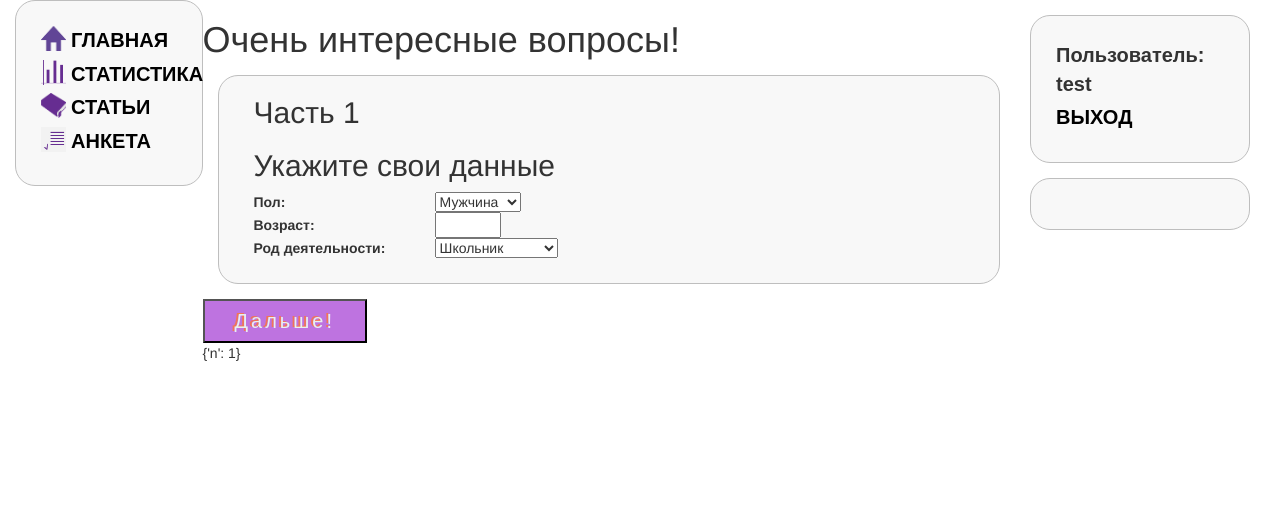
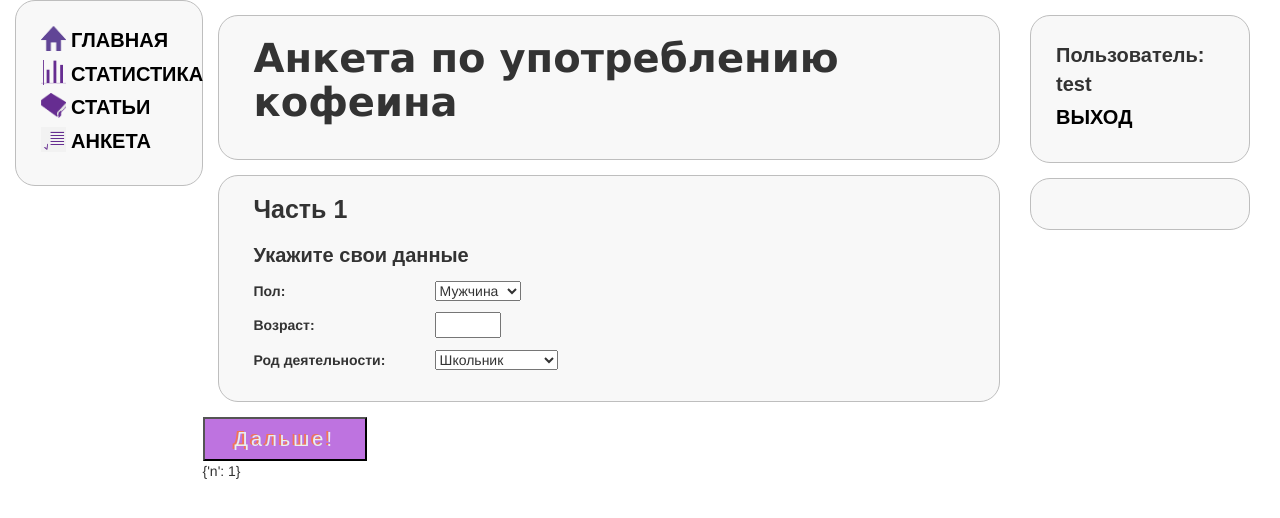
Before and after one commit to Moria-Mel/Caffeine, a Django app: page /caffeine/questionary/ in a window 1280 px wide. Shown: the top 518 px of the page. Run offline with Django 3.2, Linux system fonts and the light colour scheme; a user stored in the database is signed in; some libraries are stand-ins or nearby versions.

Commit message:
some changes

```diff
--- a/caffeine/catalog/static/css/styles.css
+++ b/caffeine/catalog/static/css/styles.css
@@ -104,14 +104,24 @@ a:hover {
 .legend1_cont {font-size: 20px;
                font-family: sans-serif;
                font-style: italic;
-               font-weight: 400;}
-
-
+               font-weight: 400;
+}
 .h1_class {
     font-size: 50px;
     font-weight: 800;
     font-family: Verdana;
     text-align: center;
+}
+.h1_questionary {
+    font-size: 40px;
+    font-weight: 800;
+    font-family: Verdana;
+    text-align:left;
+}
+.h2_questionary {
+    font-weight: 700;
+    font-size: 25px;
+    font-family: sans-serif;
 }
 .h2_class {
     font-weight: 800;
@@ -120,6 +130,11 @@ a:hover {
     margin-top: 10px;
     margin-left: 50px;
     margin-right: 50px;
+}
+.h3_questionary {
+    font-weight: 600;
+    font-size: 20px;
+    font-family: sans-serif;
 }
 .h3_class {
     font-style: italic;
@@ -179,7 +194,9 @@ hr {
 table {
     width: 350px;
 }
-
+.table_class{
+    height: 100px;;
+}
 .container {display: flex;
             flex-direction: row;
             margin: 0px;
--- a/caffeine/templates/questionary_base.html
+++ b/caffeine/templates/questionary_base.html
@@ -1,13 +1,16 @@
 {% extends "base_generic.html" %}
 
 {% block content %}
-<h1>Очень интересные вопросы!</h1>
+
+<div class="questionary">
+<h1 class="h1_questionary">Анкета по употреблению кофеина</h1>
+</div>
 <form method="post" action="{% url 'questionary' %}">
     <div class="questionary">
 {% csrf_token %}
-    <h2>Часть {{ form.numb }}</h2>
-    <h2>{{ form.comment }}</h2>
-    <table>
+    <h2 class="h2_questionary">Часть {{ form.numb }}</h2>
+    <h3 class="h3_questionary">{{ form.comment }}</h3>
+    <table class="table_class">
         {% for question in form %}
             <tr>
               <td><b>{{ question.label }}:</b></td>
```
